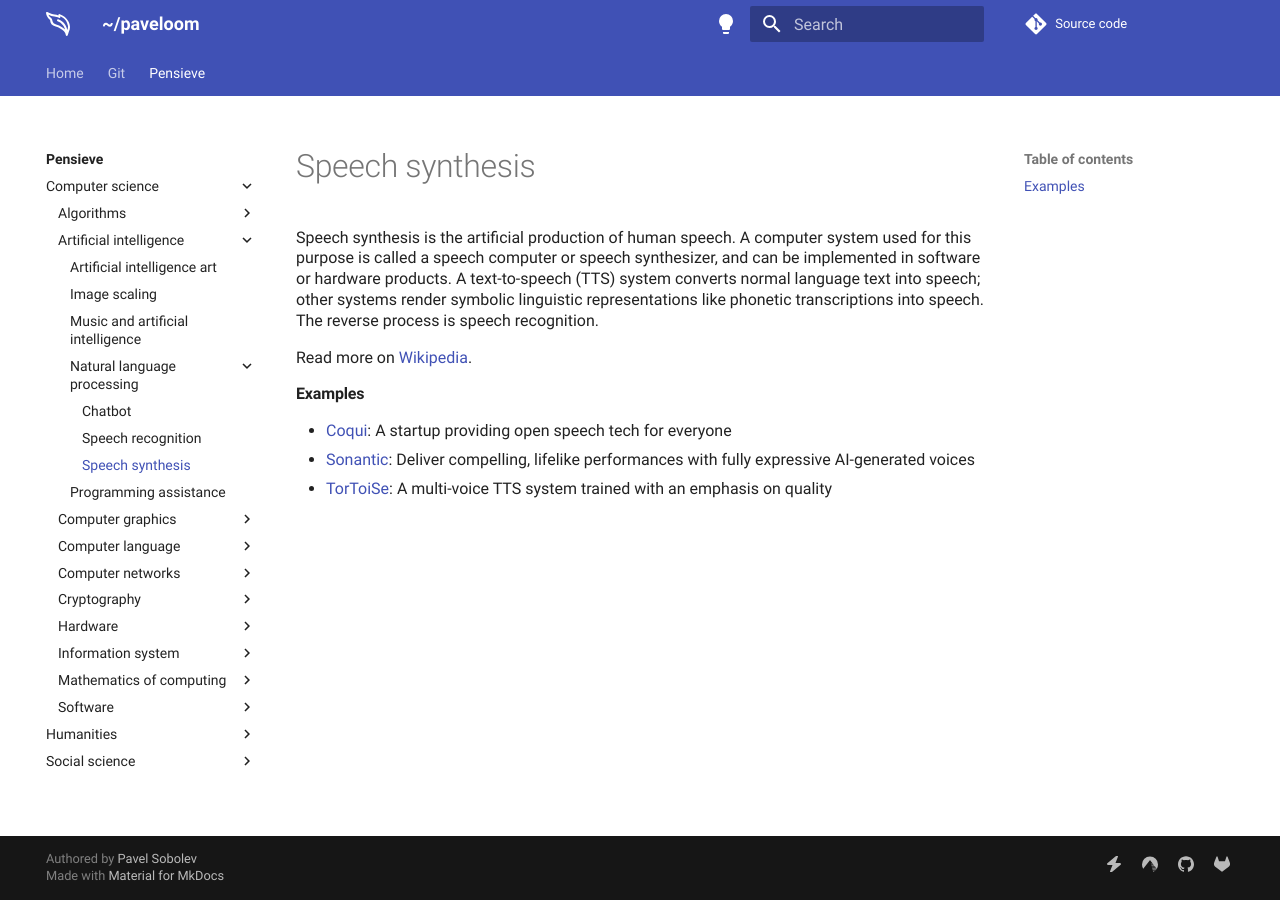
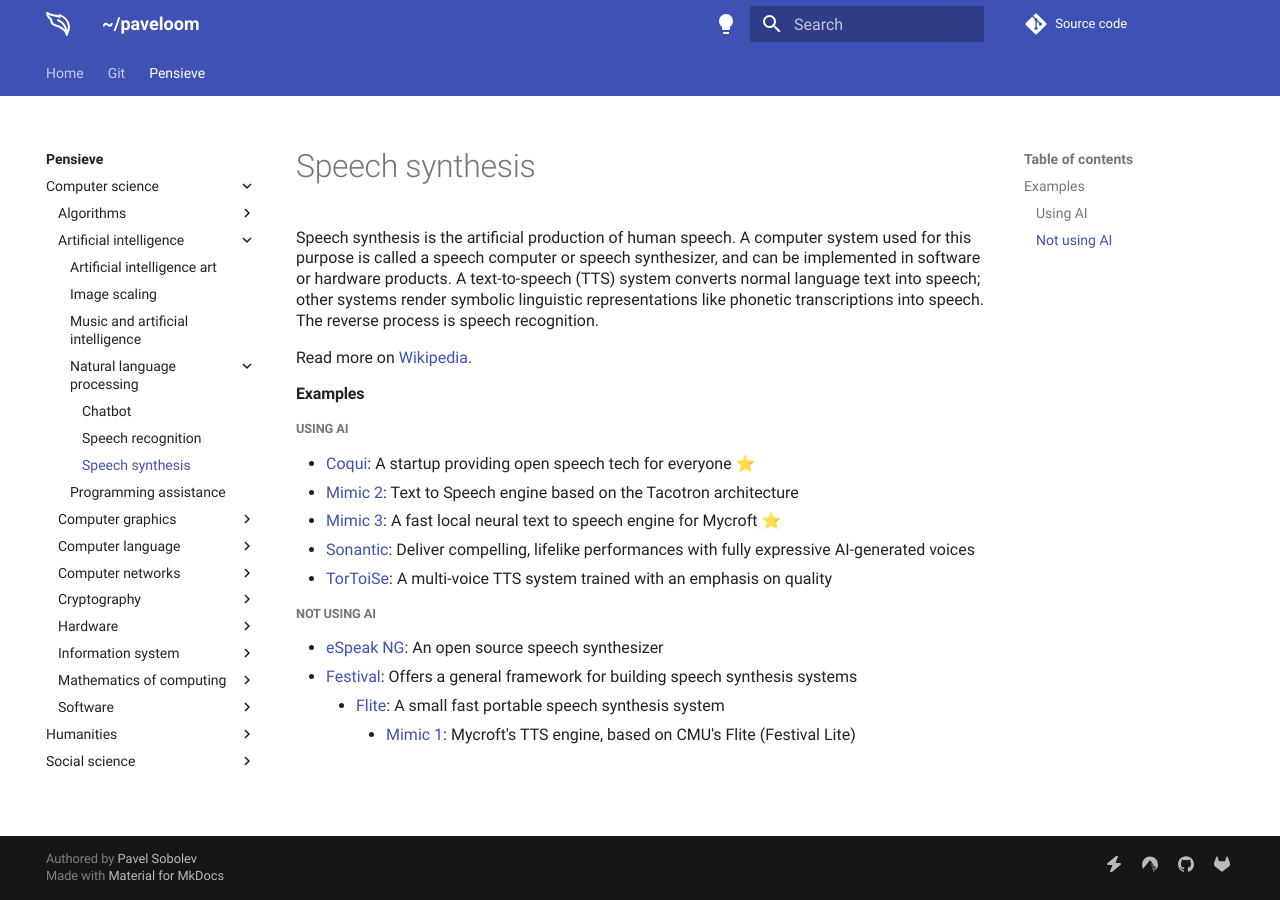
Before and after one commit to paveloom/paveloom.dev, an MkDocs documentation site: the page built from content/pensieve/speech-synthesis.md, in a window 1280 px wide. Built offline with MkDocs 1.6.1 and Material for MkDocs 9.7.7, drawn with Linux system fonts in a browser that asks for light colours; comment, search, counter and statistics services are not loaded.

Commit message:
Pensieve: update the Speech synthesis page.

```diff
--- a/content/pensieve/speech-synthesis.md
+++ b/content/pensieve/speech-synthesis.md
@@ -5,6 +5,16 @@
 Read more on [Wikipedia](https://en.wikipedia.org/wiki/Speech_synthesis).
 
 #### Examples
-- [Coqui](https://coqui.ai): A startup providing open speech tech for everyone
+
+##### Using AI
+- [Coqui](https://coqui.ai): A startup providing open speech tech for everyone ⭐
+- [Mimic 2](https://github.com/MycroftAI/mimic2): Text to Speech engine based on the Tacotron architecture
+- [Mimic 3](https://github.com/MycroftAI/mimic3): A fast local neural text to speech engine for Mycroft ⭐
 - [Sonantic](https://www.sonantic.io): Deliver compelling, lifelike performances with fully expressive AI-generated voices
 - [TorToiSe](https://github.com/neonbjb/tortoise-tts): A multi-voice TTS system trained with an emphasis on quality
+
+##### Not using AI
+- [eSpeak NG](https://github.com/espeak-ng/espeak-ng): An open source speech synthesizer
+- [Festival](https://www.cstr.ed.ac.uk/projects/festival): Offers a general framework for building speech synthesis systems
+    - [Flite](https://github.com/festvox/flite): A small fast portable speech synthesis system
+        - [Mimic 1](https://github.com/MycroftAI/mimic1): Mycroft's TTS engine, based on CMU's Flite (Festival Lite)
```
